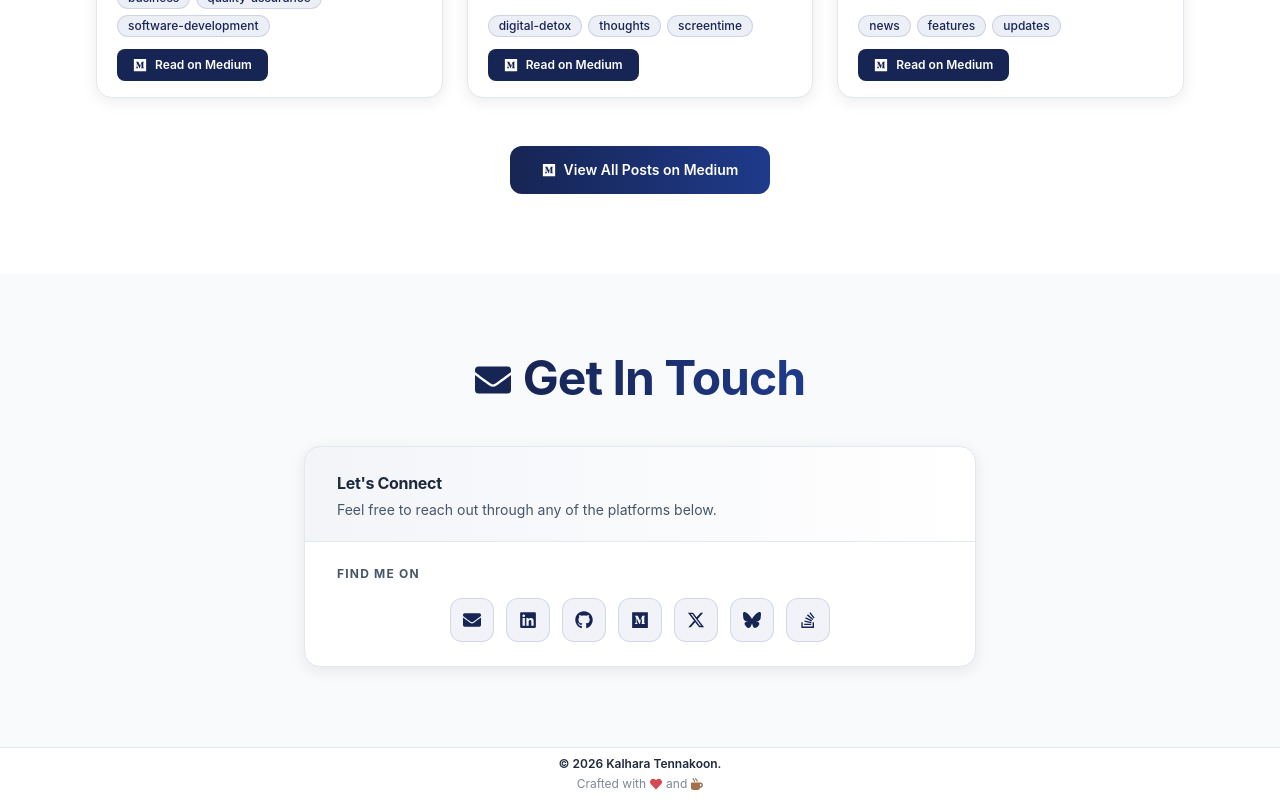
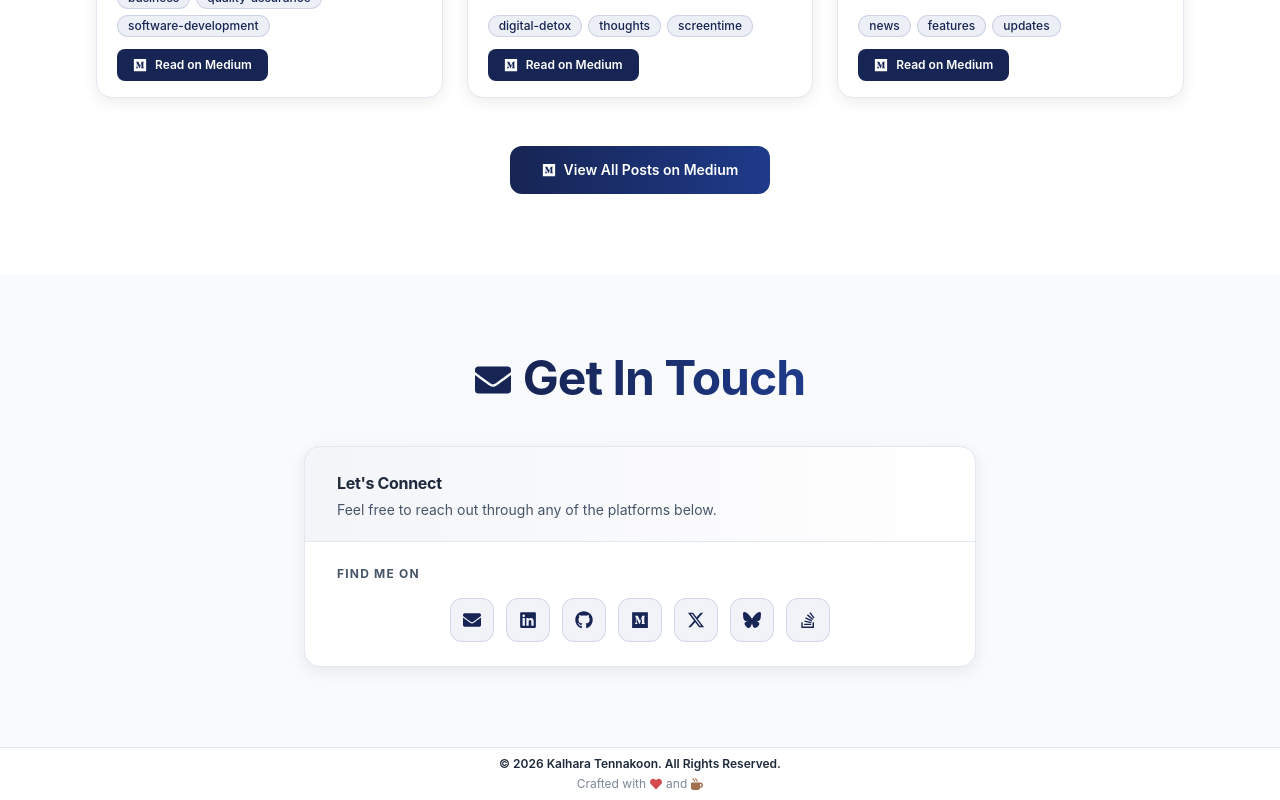
Before and after one commit to kalharatennakoon/kalharatennakoon.github.io, a React (Vite) app: page / in a window 1280 px wide. Shown: the part 10064-10864 px from the top of the page. Built offline with nearby package versions, Linux system fonts and the light colour scheme; a web font is replaced by a local one.

Commit message:
Update footer copyright notice to include "All Rights Reserved"

```diff
--- a/src/components/Contact.tsx
+++ b/src/components/Contact.tsx
@@ -78,7 +78,7 @@ function Contact() {
       <footer className="bg-[var(--card-bg)] border-t border-[var(--border-color)] py-2">
         <div className="max-w-6xl mx-auto px-8 text-center">
           <p className="text-[var(--text-primary)] text-xs font-semibold m-0 mb-1">
-            © {currentYear} Kalhara Tennakoon.
+            © {currentYear} Kalhara Tennakoon. All Rights Reserved.
           </p>
           <p className="text-[var(--text-secondary)] text-xs flex items-center justify-center gap-1 opacity-70 m-0">
             Crafted with <FaHeart className="text-red-700" /> and <FaMugHot className="text-amber-900" />
```
